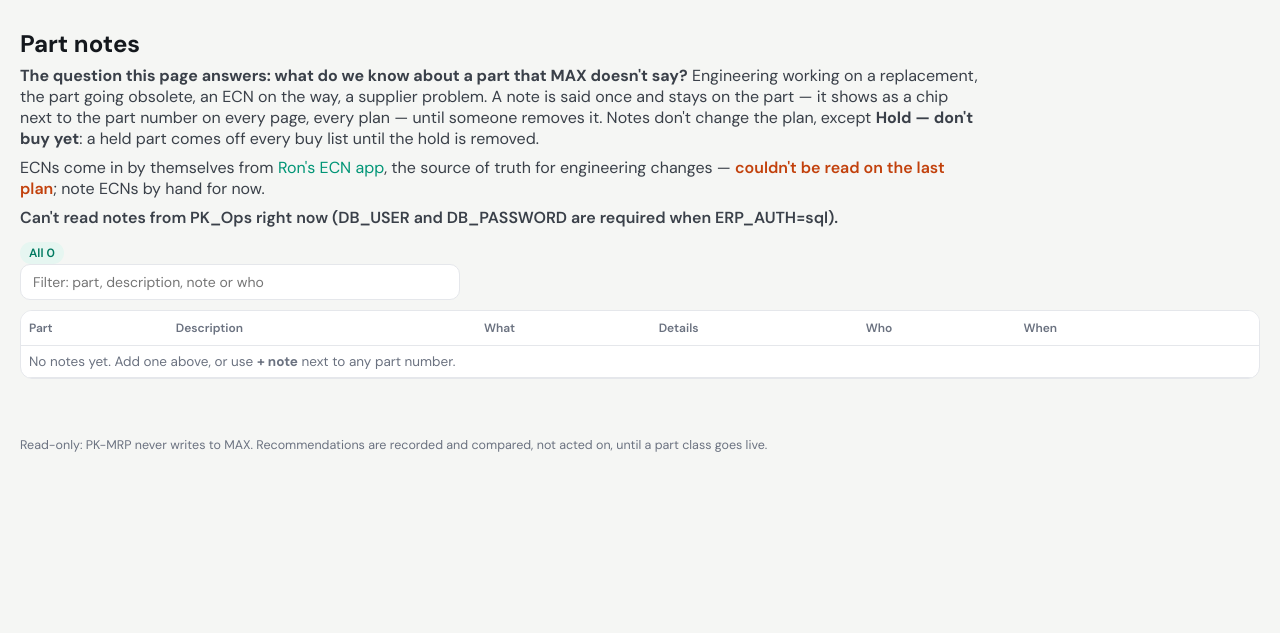
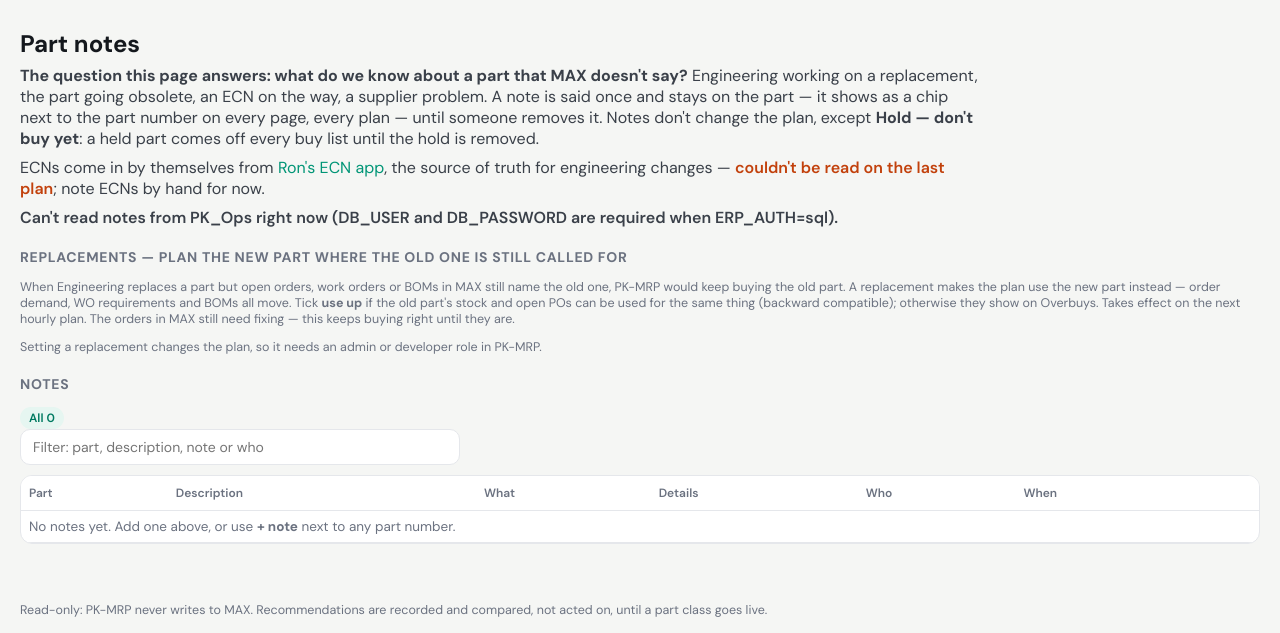
Before and after one commit to jaredPK1/PK-MRP, a Flask app: page /notes in a window 1280 px wide. Shown: the part 58-691 px from the top of the page. Run offline with Flask 3, Linux system fonts and the light colour scheme.

Commit message:
Replacements: plan the new part where MAX still names the obsolete one
- core/supersede.py: rules old -> new (chains resolved, cycles dropped)
  move independent demand and BOM edges to the new part before netting;
  with "use up", the old part's stock and open receipts count as the
  new part's supply. run passes the replaced stock/BOM/receipts on, so
  Promise, Overbuys and the Why panel agree with the netting.
- Rules in mrp_settings 'part_replacements', set on the Notes page by
  admin/developer (it changes the plan); "-> new" chip on the old part;
  Today's obsolete-parent alert links to set one.
- First rules (Jared): 00-2930-00G -> 00-2930-01G (use up) and
  64-2694-02G -> 64-2694-03G; -02G leaves the buy list, -03G is #10.
- Today cards: the quantity is "the minimum this week", with a link to
  the vendor's 4-week order (Rob's question).
- Training and What's new updated.

Co-Authored-By: Claude Opus 5.5 <noreply@anthropic.com>

```diff
--- a/pkmrp.egg-info/SOURCES.txt
+++ b/pkmrp.egg-info/SOURCES.txt
@@ -32,6 +32,7 @@ pkmrp/core/settings.py
 pkmrp/core/shelf.py
 pkmrp/core/skumap.py
 pkmrp/core/story.py
+pkmrp/core/supersede.py
 pkmrp/core/supply.py
 pkmrp/core/vendor_order.py
 pkmrp/db/__init__.py
@@ -65,4 +66,5 @@ tests/test_segment_params.py
 tests/test_shelf.py
 tests/test_skumap.py
 tests/test_story.py
+tests/test_supersede.py
 tests/test_vendor_order.py
--- a/pkmrp/snapshot.py
+++ b/pkmrp/snapshot.py
@@ -200,6 +200,7 @@ def build(run, so_df):
             recent_open_pos(run["open_pos"], run.get("vendor_names_by_id") or {}, today)
         ),
         "ecn": _ecn(run, buys, needs_source),
+        "replaced": _iso_deep(run.get("replaced") or {}),
         "overbuys": _iso_deep(
             overbuys(
                 [e for e in res.exceptions if e.part not in (run.get("shelf") or {})],
--- a/pkmrp/web/app.py
+++ b/pkmrp/web/app.py
@@ -94,6 +94,7 @@ def _lead_words(source):
 SKU_MAP_KEY = "pipeline_sku_map"
 CLEARED_KEY = "overbuy_cleared"
 NOTES_KEY = "part_notes"
+REPLACE_KEY = "part_replacements"
 # Ron's ECN app, the source of truth for ECNs; /ecn/?pn=<part> opens the
 # part's ECN history there.
 ECN_APP_URL = os.environ.get("ECN_APP_URL", "/ecn/")
@@ -129,6 +130,17 @@ def create_app():
             except Exception as exc:  # noqa: BLE001 -- pages work without notes
                 g.part_notes, g.notes_error = {}, str(exc)[:200]
         return g.part_notes
+
+    def replacements():
+        """{old: {part, use_up, why, by, at}} from PK_Ops, once per request."""
+        if "replacements" not in g:
+            from ..db import store
+
+            try:
+                g.replacements = store.get_setting(ops_engine(), REPLACE_KEY, {})
+            except Exception:  # noqa: BLE001 -- pages work without them
+                g.replacements = {}
+        return g.replacements
 
     def held():
         """{part: hold note} -- parts someone put on hold; they come off every
@@ -182,6 +194,8 @@ def create_app():
             "can_note": lambda: signed_in() and not g.get("notes_error"),
             "here": request.script_root + request.full_path.rstrip("?"),
             "ecn_for": ecn_for,
+            "replacement_for": lambda part: replacements().get(part),
+            "can_replace": lambda: can_edit() and not g.get("notes_error"),
             "ecn_link": lambda part: f"{ECN_APP_URL}?pn={quote(part)}",
             "ecn_app": ECN_APP_URL,
         }
@@ -771,9 +785,17 @@ def create_app():
         descriptions = {p: v[1] for p, v in (atp.get("parts") or {}).items()}
         tag = request.args.get("tag") or None
         notes = part_notes()
+        moved = (snap or {}).get("replaced") or {}
+        rules = sorted(
+            ({"old": o, **r, "moved": moved.get(o)} for o, r in replacements().items()),
+            key=lambda r: r["old"],
+        )
         return render_template(
             "notes.html",
             snap=snap,
+            rules=rules,
+            descriptions=descriptions,
+            replace=(request.args.get("replace") or "").strip().upper(),
             rows=listing(notes, descriptions, tag),
             counts={t: sum(1 for ns in notes.values() for n in ns if n["tag"] == t) for t, _ in TAGS},
             total=sum(len(ns) for ns in notes.values()),
@@ -820,5 +842,38 @@ def create_app():
         sep = "&" if "?" in back else "?"
         return redirect(f"{back.split('#')[0]}{sep}noted={part}")
 
+    @app.post("/replacements")
+    def replacements_save():
+        from ..db import store
+
+        if not can_edit():
+            abort(403)
+        old = (request.form.get("old") or "").strip().upper()
+        action = request.form.get("action")
+        if not old or action not in ("set", "remove"):
+            abort(400)
+        engine = ops_engine()
+        current = store.get_setting(engine, REPLACE_KEY, {})
+        who = request.headers.get("X-Auth-Request-Email", "") or "unknown"
+        if action == "remove":
+            current.pop(old, None)
+        else:
+            new = (request.form.get("new") or "").strip().upper()
+            atp = snapshot.load_atp()
+            for p in (old, new):
+                if not p or (atp and p not in atp["parts"]):
+                    abort(400, f"{p or 'No part'} isn't a make or buy part in MAX.")
+            if new == old:
+                abort(400, "A part can't replace itself.")
+            current[old] = {
+                "part": new,
+                "use_up": request.form.get("use_up") == "1",
+                "why": (request.form.get("why") or "").strip()[:300],
+                "by": who,
+                "at": datetime.now().isoformat(timespec="minutes"),
+            }
+        store.put_setting(engine, REPLACE_KEY, current, who)
+        return redirect(url_for("notes_page", replaced=old) + "#replace")
+
     app.config["DATA_DIR"] = os.environ.get("DATA_DIR", snapshot.DATA_DIR)
     return app
--- a/pkmrp/web/templates/_notes.html
+++ b/pkmrp/web/templates/_notes.html
@@ -1,5 +1,6 @@
 {# A part's notes as chips, and "+ note" to add one. Import with context. #}
-{% macro part_note(part, add=True) %}{% set ns = notes_for(part) %}{% set ec = ecn_for(part) %}
+{% macro part_note(part, add=True) %}{% set ns = notes_for(part) %}{% set ec = ecn_for(part) %}{% set rp = replacement_for(part) %}
+{% if rp %}<a class="chip note-chip tag-replacement" href="{{ script_root }}/notes#replace" title="Planned as {{ rp.part }}{% if rp.use_up %}, using up this part's stock first{% endif %} — set by {{ rp.by.split('@')[0] }} {{ rp.at[:10]|nice_date }}{% if rp.why %}: {{ rp.why }}{% endif %}">→ {{ rp.part }}</a>{% endif %}
 {% if ec %}{% if ec.obsolete %}<a class="chip note-chip tag-obsolete" href="{{ ecn_link(part) }}" target="_blank" rel="noopener" title="Obsoleted by ECN {{ ec.obsolete.ecn }} ({{ ec.obsolete.originator }}, closed {{ ec.obsolete.closed or '?' }}){% if ec.obsolete.change %}: {{ ec.obsolete.change|truncate(200) }}{% endif %} — open in the ECN app">obsolete · ECN {{ ec.obsolete.ecn }}</a>{% endif %}
 {% for e in ec.open %}<a class="chip note-chip tag-ecn" href="{{ ecn_link(part) }}" target="_blank" rel="noopener" title="ECN {{ e.ecn }} — {{ e.status }}, {{ e.originator }}, opened {{ e.opened or '?' }}{% if e.change %}. This part: {{ e.change|truncate(160) }}{% endif %}{% if e.summary %}. {{ e.summary|truncate(160) }}{% endif %} — open in the ECN app">ECN {{ e.ecn }} · {{ e.status }}</a>{% endfor %}{% endif %}
 {% for n in ns %}<a class="chip note-chip tag-{{ n.tag }}" href="{{ script_root }}/notes#n-{{ n.id }}" title="{{ note_words[n.tag] }}{% if n.text %}: {{ n.text }}{% endif %} — {{ n.by.split('@')[0] }}, {{ n.at[:10]|nice_date }}">{{ note_short[n.tag] }}</a>{% endfor %}
--- a/pkmrp/web/templates/home.html
+++ b/pkmrp/web/templates/home.html
@@ -48,7 +48,7 @@
   {% for r in ob %}
     <li><b class="mono">{{ r.part }}</b> {{ r.description|lower|capitalize }} — {{ r.qty|qty }} to buy{% if r.orders %} for {{ r.orders }} order{{ 's' if r.orders != 1 }}{% if r.order_value %} worth {{ r.order_value|money }}{% endif %}{% endif %}.
       <a href="{{ ecn_link(r.part) }}" target="_blank" rel="noopener">ECN {{ r.ecn.ecn }}</a> <span class="muted small">({{ r.ecn.originator }}, closed {{ r.ecn.closed|nice_date if r.ecn.closed else '?' }}{% if r.ecn.change %}: {{ r.ecn.change|truncate(90) }}{% endif %})</span>
-      {% if r.via %}<div class="small">Pulled by {% for v in r.via %}<span class="mono">{{ v.part }}</span>{% if v.obsolete %} <span class="chip note-chip tag-obsolete">itself obsolete</span>{% endif %}{% if v.open_ecns %} <span class="chip note-chip tag-ecn">ECN {{ v.open_ecns|join(', ') }} open</span>{% endif %}{{ ', ' if not loop.last }}{% endfor %}</div>{% endif %}
+      {% if r.via %}<div class="small">Pulled by {% for v in r.via %}<span class="mono">{{ v.part }}</span>{% if v.obsolete %} <span class="chip note-chip tag-obsolete">itself obsolete</span>{% if can_replace() %} <a class="small" href="{{ script_root }}/notes?replace={{ v.part|urlencode }}#replace">plan its replacement →</a>{% endif %}{% endif %}{% if v.open_ecns %} <span class="chip note-chip tag-ecn">ECN {{ v.open_ecns|join(', ') }} open</span>{% endif %}{{ ', ' if not loop.last }}{% endfor %}</div>{% endif %}
     </li>
   {% endfor %}
   </ul>
@@ -88,7 +88,7 @@
         </div>
         <div class="desc">{{ b.description|lower|capitalize }}</div>
         <div class="facts">
-          <span><b>{{ b.qty|qty }}</b> to buy{% if b.packs %} <span class="muted">({{ b.packs }} {{ b.pack_uom or 'pack' }} of {{ b.pack_qty|qty }})</span>{% endif %}{% if b.spend %} · {{ b.spend|money }}{% endif %}</span>
+          <span><b>{{ b.qty|qty }}</b> to buy{% if b.packs %} <span class="muted">({{ b.packs }} {{ b.pack_uom or 'pack' }} of {{ b.pack_qty|qty }})</span>{% endif %}{% if b.spend %} · {{ b.spend|money }}{% endif %} <small class="muted" title="Only the buys whose order-by date falls in the next 5 working days — the minimum to place now. Later needs come up as their dates get close.">· the minimum this week{% if b.vendor %} — <a href="{{ script_root }}/vendor?v={{ b.vendor|urlencode }}&weeks=4&part={{ b.part|urlencode }}">4-week order</a>{% endif %}</small></span>
           <span>{{ b.lead_days|round|int }}-day lead <small>· {{ b.lead_source|lead_words }}</small></span>
           {% if b.vendor %}{% set n = vendor_n.get(b.vendor, 1) %}<span>vendor <a class="vendor-link" href="{{ script_root }}/vendor?v={{ b.vendor|urlencode }}&part={{ b.part|urlencode }}" title="Everything PK needs from {{ b.vendor|title }}, on one PO">{{ b.vendor }}{% if n > 1 %} · +{{ n - 1 }} more to order with it{% endif %}</a></span>{% endif %}
           {% if b.buyer %}<span>buyer {{ b.buyer }}</span>{% endif %}
--- a/pkmrp/web/templates/notes.html
+++ b/pkmrp/web/templates/notes.html
@@ -26,6 +26,41 @@
 </form>
 {% endif %}
 
+<h3 class="steps-h" id="replace">Replacements — plan the new part where the old one is still called for</h3>
+<p class="muted small">When Engineering replaces a part but open orders, work orders or BOMs in MAX still name the old one, PK-MRP would keep buying the old part. A replacement makes the plan use the new part instead — order demand, WO requirements and BOMs all move. Tick <b>use up</b> if the old part's stock and open POs can be used for the same thing (backward compatible); otherwise they show on Overbuys. Takes effect on the next hourly plan. The orders in MAX still need fixing — this keeps buying right until they are.</p>
+{% if request.args.get('replaced') %}<p class="lede small-gap"><span class="chip soon">Saved</span> {{ request.args.get('replaced') }} — used from the next plan.</p>{% endif %}
+{% if rules %}
+<div class="table-wrap">
+<table class="dense">
+  <thead><tr><th>Old part</th><th>Planned as</th><th>Use up old stock</th><th>Why</th><th>Last plan moved</th><th>Who</th><th></th></tr></thead>
+  <tbody>
+  {% for r in rules %}
+    <tr><td class="mono">{{ r.old }} <span class="muted small">{{ (descriptions.get(r.old) or '')|lower|capitalize }}</span></td>
+        <td class="mono">{{ r.part }} <span class="muted small">{{ (descriptions.get(r.part) or '')|lower|capitalize }}</span></td>
+        <td>{{ 'yes' if r.use_up else 'no' }}</td><td>{{ r.why }}</td>
+        <td class="small">{% if r.moved %}{{ r.moved.demand|qty }} demand{% if r.moved.parents %}, {{ r.moved.parents }} BOM{{ 's' if r.moved.parents != 1 }}{% endif %}{% if r.moved.stock %}, {{ r.moved.stock|qty }} stock{% endif %}{% if r.moved.receipts %}, {{ r.moved.receipts }} open order{{ 's' if r.moved.receipts != 1 }}{% endif %}{% else %}<span class="muted">next plan</span>{% endif %}</td>
+        <td class="small">{{ r.by.split('@')[0] }} {{ r.at[:10]|nice_date }}</td>
+        <td>{% if can_replace() %}<form method="post" action="{{ script_root }}/replacements"><input type="hidden" name="old" value="{{ r.old }}"><button class="btn" name="action" value="remove">Remove</button></form>{% endif %}</td></tr>
+  {% endfor %}
+  </tbody>
+</table>
+</div>
+{% endif %}
+{% if can_replace() %}
+<form method="post" action="{{ script_root }}/replacements" class="note-form note-new">
+  <label class="picker small">Old part
+    <input name="old" required value="{{ replace }}" placeholder="the obsolete part" autocomplete="off" data-suggest="{{ script_root }}/api/parts" role="combobox" aria-expanded="false" aria-autocomplete="list">
+    <ul class="suggest" role="listbox" hidden></ul></label>
+  <label class="picker small">Plan as
+    <input name="new" required placeholder="its replacement" autocomplete="off" data-suggest="{{ script_root }}/api/parts" role="combobox" aria-expanded="false" aria-autocomplete="list">
+    <ul class="suggest" role="listbox" hidden></ul></label>
+  <label class="small"><input type="checkbox" name="use_up" value="1"> use up old stock first</label>
+  <input name="why" maxlength="300" placeholder="Why (ECN #…)" class="note-text" aria-label="Why">
+  <button class="btn" name="action" value="set">Plan the replacement</button>
+</form>
+{% else %}<p class="muted small">Setting a replacement changes the plan, so it needs an admin or developer role in PK-MRP.</p>{% endif %}
+
+<h3 class="steps-h">Notes</h3>
 <p class="filters">
   <a class="chip {{ 'soon' if not tag else 'quiet' }}" href="?">All {{ total }}</a>
   {% for code, words in note_tags %}{% if counts[code] %}<a class="chip {{ 'soon' if tag == code else 'quiet' }}" href="?tag={{ code }}">{{ words }} · {{ counts[code] }}</a> {% endif %}{% endfor %}
--- a/pkmrp/web/templates/training.html
+++ b/pkmrp/web/templates/training.html
@@ -39,6 +39,8 @@
     <dt>Committed</dt><dd><b>Which parts can't wait for an order?</b> The few whose real lead time is longer than orders give warning of get a 12-month plan: requirement, buffer, a proposed blanket order with monthly releases, and a forecast letter for the supplier. It's a buying page. <span class="who">Buyers and supply chain, monthly.</span></dd>
     <dt>Pipeline</dt><dd><b>Which MAX part is each sales SKU?</b> Book/Bill 2.0 forecasts in sales names ("2300AG-B", "FK11-SAE-U"), so each SKU is matched to a MAX part once, by a person, before its forecast can feed Committed. PK-MRP proposes the match from the part number, the description and past orders, surest first; you click <i>Use this</i>, pick another part, or mark it <i>not material</i>. Bookings with no billing month are listed for fixing in Book/Bill. <span class="who">Whoever has an admin role in PK-MRP, as new SKUs appear.</span></dd>
     <dt>Lead times</dt><dd><b>Which numbers in MAX are wrong?</b> Where MAX's stored lead time is more than 25% off what the part really takes, with a proposed value and a CSV to key in. It's a data clean-up page — nothing to buy. <span class="who">Whoever maintains part data, quarterly.</span></dd>
+    <dt>Replacements</dt><dd>When Engineering replaces a part but orders, work orders or BOMs in MAX still name the old one, a planner sets <b>old → new</b> on the Notes page. From the next plan, the demand moves to the new part (and through its BOM), and the old part shows a <span class="chip note-chip tag-replacement">→ new part</span> chip. Tick <i>use up</i> when the old stock can still be used. The orders in MAX still need correcting; this just keeps the buying right meanwhile. <span class="who">Planners / Jared.</span></dd>
+<dt>The quantity on Today</dt><dd>Only the buys whose order-by date falls in the next 5 working days — the minimum to place now. When placing the PO, open the vendor's order (4 weeks by default) so one PO covers the month.</dd>
     <dt>ECN chips</dt><dd>Read every plan from Ron's ECN app, the source of truth for engineering changes. <span class="chip note-chip tag-ecn">ECN 126168 · In Process</span> means Engineering is changing the part — check before buying a lot. <span class="chip note-chip tag-obsolete">obsolete · ECN 126056</span> means the part's latest closed ECN set it to rev ZZ (PK's mark for obsolete; MAX has no obsolete flag). Click a chip to see the part's ECNs in the ECN app. Buys of obsoleted parts are listed at the top of Today. <span class="who">Buyers before placing; Engineering to clear the cause.</span></dd>
     <dt>Notes</dt><dd>What people know about a part that MAX doesn't say — a replacement coming from Engineering, obsolete, an ECN being created, on hold, a supplier problem. Add one with <b>+ note</b> next to any part number; it shows as a chip next to that part on every page until someone removes it. Notes don't change the plan — except <b>Hold — don't buy yet</b>, which takes the part off every buy list (Today, All buys, By vendor, shelf carts) until the note is removed; held parts are listed under On hold on Today. <span class="who">Everyone — Engineering, buyers, planners.</span></dd>
     <dt>Overbuys</dt><dd>Open POs nobody needs, POs bought for more than will be needed, POs arriving early, and stock with no order behind it — in dollars, by buyer. When one is legitimate (spares, at a CM, minimum buy, already fixed with the vendor), <b>Clear…</b> it with the reason: it leaves the list and the totals, and comes back only if it grows. <span class="who">Buyers and supply chain, weekly.</span></dd>
--- a/pkmrp/web/whats_new.py
+++ b/pkmrp/web/whats_new.py
@@ -5,6 +5,11 @@ Every feature people can see gets a line here in the same change
 """
 
 WHATS_NEW = (
+    (
+        "2026-10-29",
+        "Replacements: stop buying the part Engineering replaced",
+        "When orders or work orders in MAX still name an obsolete part, PK-MRP kept planning it (46 orders on the old station interface 00-2930-00G made it say \"buy 64-2694-02G\" and never ask for -03G). A planner can now set a replacement on the Notes page — old part → new part, optionally using up the old stock — and from the next plan the demand, work-order requirements and BOMs move to the new part. The old part shows a \"→ new part\" chip. Also: the quantity on each Today card now says it's the minimum to place this week, with a link to the vendor's 4-week order.",
+    ),
     (
         "2026-10-29",
         "Hold a part so nobody buys it",
```
Also changed, not shown: pkmrp/cli.py (+15 -1 lines), pkmrp/core/supersede.py (added, +84 -0 lines), pkmrp/run.py (+22 -10 lines), tests/test_rank_web.py (+24 -0 lines), tests/test_supersede.py (added, +60 -0 lines).
